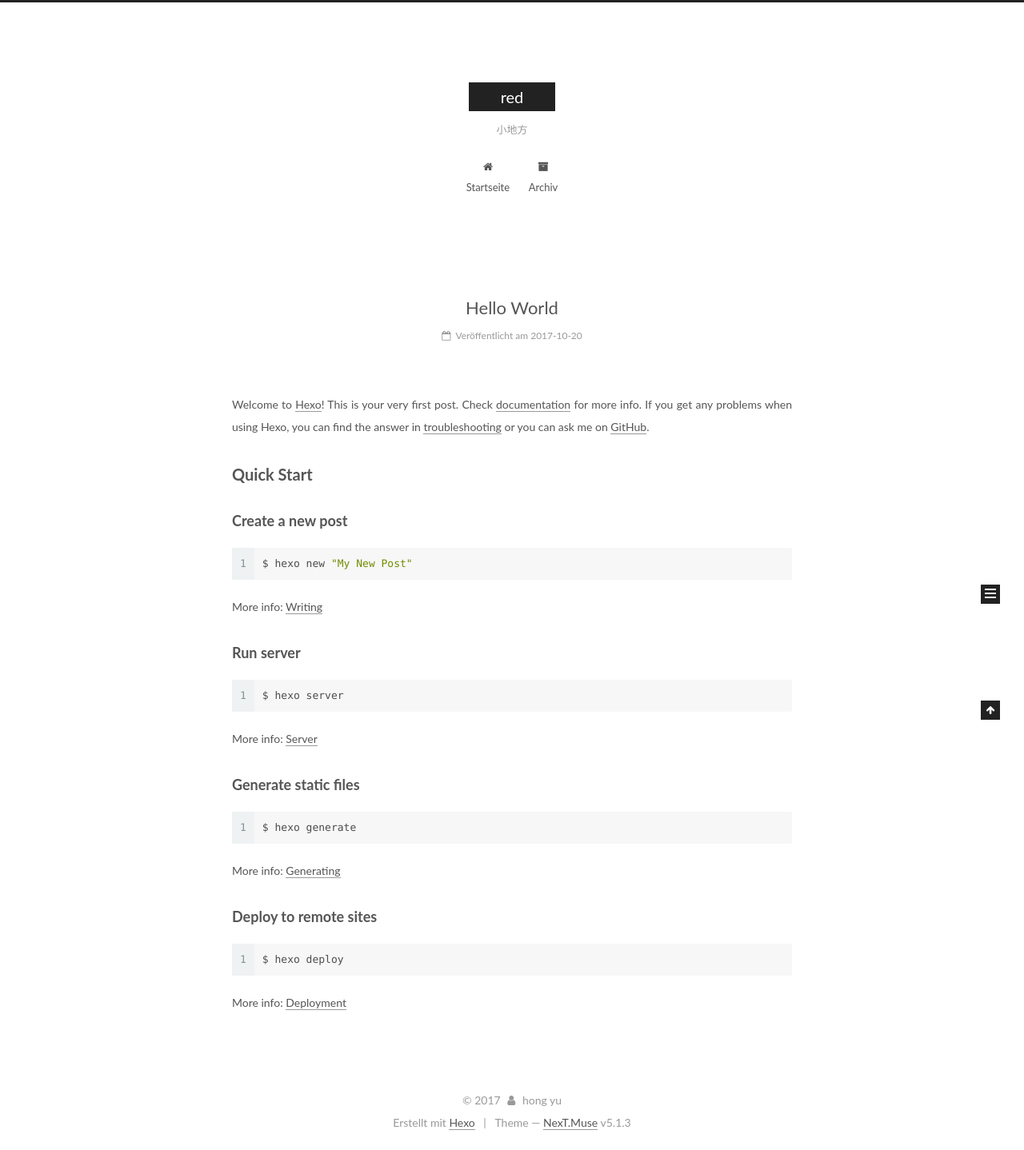
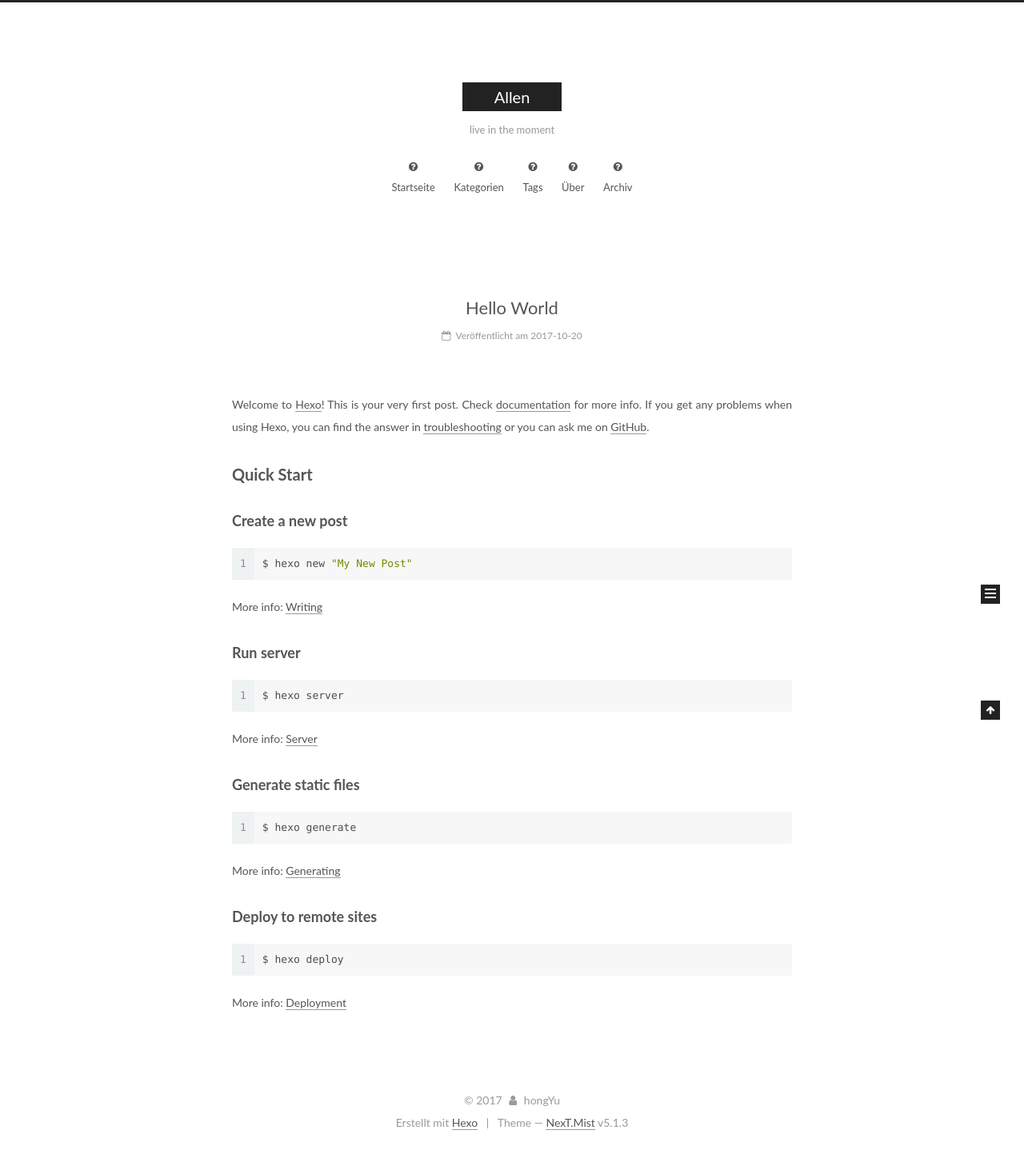
Before and after one commit to hongyu52155/hongyu52155.github.io, a plain HTML site: page index.html in a window 1280 px wide. Shown: the whole page at 80% size. Drawn offline with Linux system fonts and the light colour scheme.

Commit message:
Site updated: 2017-11-02 11:47:14

```diff
--- a/css/main.css
+++ b/css/main.css
@@ -1822,7 +1822,7 @@ pre .javascript .function {
   width: 4px;
   height: 4px;
   border-radius: 50%;
-  background: #1f9882;
+  background: #65df91;
 }
 .links-of-blogroll {
   font-size: 13px;
--- a/index.html
+++ b/index.html
@@ -5,7 +5,7 @@
 
 
 
-<html class="theme-next muse use-motion" lang="cn">
+<html class="theme-next mist use-motion" lang="cn">
 <head>
   <meta charset="UTF-8"/>
 <meta http-equiv="X-UA-Compatible" content="IE=edge" />
@@ -81,13 +81,13 @@
 
 <meta name="description" content="愿你的眼中总有光芒，活成你想要的模样。">
 <meta property="og:type" content="website">
-<meta property="og:title" content="red">
+<meta property="og:title" content="Allen">
 <meta property="og:url" content="http://allen.github.io/index.html">
-<meta property="og:site_name" content="red">
+<meta property="og:site_name" content="Allen">
 <meta property="og:description" content="愿你的眼中总有光芒，活成你想要的模样。">
 <meta property="og:locale" content="cn">
 <meta name="twitter:card" content="summary">
-<meta name="twitter:title" content="red">
+<meta name="twitter:title" content="Allen">
 <meta name="twitter:description" content="愿你的眼中总有光芒，活成你想要的模样。">
 
 
@@ -96,7 +96,7 @@
   var NexT = window.NexT || {};
   var CONFIG = {
     root: '/',
-    scheme: 'Muse',
+    scheme: 'Mist',
     version: '5.1.3',
     sidebar: {"position":"left","display":"post","offset":12,"b2t":false,"scrollpercent":false,"onmobile":false},
     fancybox: true,
@@ -124,7 +124,7 @@
 
 
 
-  <title>red</title>
+  <title>Allen</title>
 
 
 
@@ -155,12 +155,12 @@
     <div class="custom-logo-site-title">
       <a href="/"  class="brand" rel="start">
         <span class="logo-line-before"><i></i></span>
-        <span class="site-title">red</span>
+        <span class="site-title">Allen</span>
         <span class="logo-line-after"><i></i></span>
       </a>
     </div>
 
-        <p class="site-subtitle">小地方</p>
+        <p class="site-subtitle">live in the moment</p>
 
   </div>
 
@@ -181,19 +181,49 @@
 
 
         <li class="menu-item menu-item-home">
-          <a href="/" rel="section">
+          <a href="/主页" rel="section">
 
-              <i class="menu-item-icon fa fa-fw fa-home"></i> <br />
+              <i class="menu-item-icon fa fa-fw fa-question-circle"></i> <br />
 
             Startseite
           </a>
         </li>
 
 
+        <li class="menu-item menu-item-categories">
+          <a href="/分类" rel="section">
+
+              <i class="menu-item-icon fa fa-fw fa-question-circle"></i> <br />
+
+            Kategorien
+          </a>
+        </li>
+
+
+        <li class="menu-item menu-item-tags">
+          <a href="/标签" rel="section">
+
+              <i class="menu-item-icon fa fa-fw fa-question-circle"></i> <br />
+
+            Tags
+          </a>
+        </li>
+
+
+        <li class="menu-item menu-item-about">
+          <a href="/关于" rel="section">
+
+              <i class="menu-item-icon fa fa-fw fa-question-circle"></i> <br />
+
+            Über
+          </a>
+        </li>
+
+
         <li class="menu-item menu-item-archives">
-          <a href="/archives/" rel="section">
+          <a href="/归档" rel="section">
 
-              <i class="menu-item-icon fa fa-fw fa-archive"></i> <br />
+              <i class="menu-item-icon fa fa-fw fa-question-circle"></i> <br />
 
             Archiv
           </a>
@@ -235,13 +265,13 @@
     <link itemprop="mainEntityOfPage" href="http://allen.github.io/2017/10/20/hello-world/">
 
     <span hidden itemprop="author" itemscope itemtype="http://schema.org/Person">
-      <meta itemprop="name" content="hong yu">
+      <meta itemprop="name" content="hongYu">
       <meta itemprop="description" content="">
       <meta itemprop="image" content="/images/avatar.gif">
     </span>
 
     <span hidden itemprop="publisher" itemscope itemtype="http://schema.org/Organization">
-      <meta itemprop="name" content="red">
+      <meta itemprop="name" content="Allen">
     </span>
 
 
@@ -382,7 +412,7 @@
         <div class="site-overview">
           <div class="site-author motion-element" itemprop="author" itemscope itemtype="http://schema.org/Person">
 
-              <p class="site-author-name" itemprop="name">hong yu</p>
+              <p class="site-author-name" itemprop="name">hongYu</p>
               <p class="site-description motion-element" itemprop="description">愿你的眼中总有光芒，活成你想要的模样。</p>
           </div>
 
@@ -391,7 +421,7 @@
 
               <div class="site-state-item site-state-posts">
 
-                <a href="/archives/">
+                <a href="/归档">
 
                   <span class="site-state-item-count">1</span>
                   <span class="site-state-item-name">Artikel</span>
@@ -440,7 +470,7 @@
   <span class="with-love">
     <i class="fa fa-user"></i>
   </span>
-  <span class="author" itemprop="copyrightHolder">hong yu</span>
+  <span class="author" itemprop="copyrightHolder">hongYu</span>
 
 
 </div>
@@ -454,7 +484,7 @@
 
 
 
-  <div class="theme-info">Theme &mdash; <a class="theme-link" target="_blank" href="https://github.com/iissnan/hexo-theme-next">NexT.Muse</a> v5.1.3</div>
+  <div class="theme-info">Theme &mdash; <a class="theme-link" target="_blank" href="https://github.com/iissnan/hexo-theme-next">NexT.Mist</a> v5.1.3</div>
 
 
 
```
Also changed, not shown: 2017/10/20/hello-world/index.html (+46 -16 lines), archives/2017/10/index.html (+46 -16 lines), archives/2017/index.html (+46 -16 lines), archives/index.html (+46 -16 lines).
